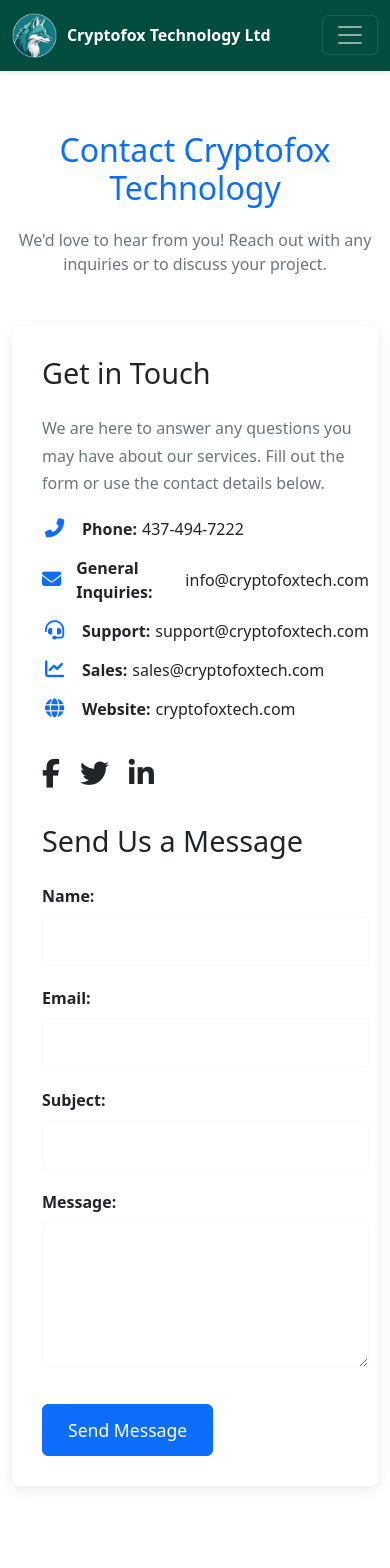
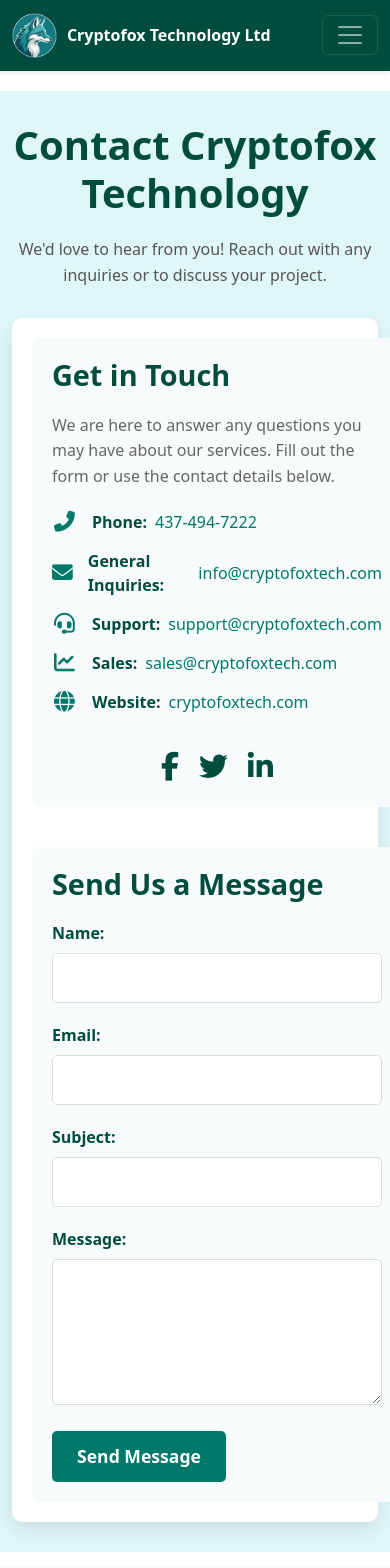
Before and after one commit to cryptofoxtech/corp-web, a React (Create React App) app in the folder client/: page /contact in a window 390 px wide. Shown: the top 1568 px of the page. Built offline with nearby package versions, Linux system fonts and the light colour scheme.

Commit message:
FEAT: Implement and style Contact Us page with form and info.

```diff
--- a/client/src/pages/Contact/Contact.css
+++ b/client/src/pages/Contact/Contact.css
@@ -1,175 +1,235 @@
 /* client/src/pages/Contact/Contact.css */
 
 .contact-page {
-  padding: 40px 0 80px 0;
+    padding: 60px 0; /* Add padding top/bottom */
+    background-color: var(--cf-light-blue-green); /* Light background for the page */
+    min-height: calc(100vh - var(--header-height) - var(--footer-height)); /* Ensure it takes up viewport height */
+    display: flex;
+    flex-direction: column;
+    align-items: center;
 }
 
 .contact-page h1 {
+    color: var(--cf-primary-dark-teal); /* Dark teal for main heading */
+    font-size: 3em;
+    margin-bottom: 20px;
+    font-weight: 700;
     text-align: center;
-  margin-bottom: 20px;
-  color: var(--bs-primary);
 }
 
-.contact-page .page-intro {
+.page-intro {
+    font-size: 1.2em;
+    color: #555;
     text-align: center;
-  font-size: 1.2rem;
     max-width: 800px;
-  margin: 0 auto 50px auto;
-  color: var(--bs-secondary);
+    margin: 0 auto 50px auto; /* Centered with bottom margin */
+    line-height: 1.6;
 }
 
 .contact-grid {
     display: grid;
-  grid-template-columns: 1fr 2fr; /* Info on left, form on right */
-  gap: 40px;
-  background-color: var(--bs-white);
+    grid-template-columns: 1fr; /* Stack columns on small screens */
+    gap: 40px; /* Space between columns */
+    width: 100%;
+    max-width: 1200px; /* Max width for the content */
+    background-color: var(--cf-white); /* White background for the grid content area */
+    border-radius: 10px;
+    box-shadow: 0 8px 20px rgba(0,0,0,0.1);
     padding: 40px;
-  border-radius: 8px;
-  box-shadow: 0 4px 15px rgba(0,0,0,0.08);
 }
 
+/* Contact Info Section */
 .contact-info-section {
-  padding-right: 20px;
+    padding: 20px;
+    background-color: #f8fbfb; /* Slightly off-white background */
+    border-radius: 8px;
 }
 
-.contact-info-section h2,
-.contact-form-section h2 {
-  color: var(--bs-dark);
-  font-size: 2rem;
+.contact-info-section h2 {
+    color: var(--cf-primary-dark-teal); /* Dark teal for sub-heading */
+    font-size: 2em;
     margin-bottom: 25px;
+    font-weight: 600;
 }
 
 .contact-info-section p {
-  color: var(--bs-secondary);
-  line-height: 1.7;
+    color: #666;
+    line-height: 1.6;
     margin-bottom: 20px;
 }
 
-.contact-info-section .info-item {
+.info-item {
     display: flex;
     align-items: center;
     margin-bottom: 15px;
-  color: var(--bs-dark);
+    color: #333;
 }
 
-.contact-info-section .info-item i { /* Placeholder for icons */
-  font-size: 1.2rem;
-  color: var(--bs-primary);
+.info-item i {
+    color: var(--cf-secondary-teal); /* Brighter teal for icons */
+    font-size: 1.3em;
     margin-right: 15px;
-  width: 25px; /* Fixed width for icon */
+    width: 25px; /* Fixed width for icon alignment */
     text-align: center;
 }
 
-.contact-info-section .info-item span {
+.info-item span {
     font-weight: 600;
-  margin-right: 5px;
+    margin-right: 8px;
+    color: var(--cf-primary-dark-teal); /* Dark teal for labels */
 }
 
-.contact-info-section .info-item a {
-  color: var(--bs-dark);
+.info-item a {
+    color: var(--cf-secondary-teal); /* Brighter teal for contact links */
     text-decoration: none;
+    transition: color 0.3s ease;
 }
 
-.contact-info-section .info-item a:hover {
-  color: var(--bs-primary);
+.info-item a:hover {
+    color: var(--cf-primary-dark-teal); /* Darker teal on hover */
     text-decoration: underline;
 }
 
+/* Social Links in Contact Section */
 .social-links-contact {
     margin-top: 30px;
+    display: flex;
+    gap: 20px;
+    justify-content: center; /* Center social icons on small screens */
 }
 
 .social-links-contact a {
-    display: inline-block;
-    color: var(--bs-dark);
-    font-size: 1.8rem;
-    margin-right: 20px;
-    transition: color 0.3s ease;
+    color: var(--cf-primary-dark-teal); /* Dark teal for social icons */
+    font-size: 1.8em;
+    transition: color 0.3s ease, transform 0.2s ease;
 }
 
 .social-links-contact a:hover {
-    color: var(--bs-primary);
+    color: var(--cf-secondary-teal); /* Brighter teal on hover */
+    transform: translateY(-3px);
 }
 
-
-/* Contact Form */
-.contact-form-section .form-group {
-  margin-bottom: 20px;
-  text-align: left;
+/* Contact Form Section */
+.contact-form-section {
+    padding: 20px;
+    background-color: #f8fbfb; /* Slightly off-white background */
+    border-radius: 8px;
 }
 
-.contact-form-section label {
+.contact-form-section h2 {
+    color: var(--cf-primary-dark-teal); /* Dark teal for sub-heading */
+    font-size: 2em;
+    margin-bottom: 25px;
+    font-weight: 600;
+}
+
+.form-group {
+    margin-bottom: 20px;
+}
+
+.form-group label {
     display: block;
     margin-bottom: 8px;
     font-weight: 600;
-  color: var(--bs-dark);
+    color: var(--cf-primary-dark-teal); /* Dark teal for labels */
 }
 
-.contact-form-section input[type="text"],
-.contact-form-section input[type="email"],
-.contact-form-section textarea {
+.form-group input[type="text"],
+.form-group input[type="email"],
+.form-group textarea {
     width: 100%;
     padding: 12px;
-  border: 1px solid var(--bs-light);
+    border: 1px solid #ddd;
     border-radius: 5px;
-  font-family: var(--font-body);
-  font-size: 1rem;
-  color: var(--bs-dark);
-  background-color: var(--bs-body-bg);
-  box-sizing: border-box; /* Include padding in width */
+    font-size: 1em;
+    box-sizing: border-box; /* Include padding and border in element's total width and height */
     transition: border-color 0.3s ease, box-shadow 0.3s ease;
 }
 
-.contact-form-section input[type="text"]:focus,
-.contact-form-section input[type="email"]:focus,
-.contact-form-section textarea:focus {
-  border-color: var(--bs-primary);
+.form-group input[type="text"]:focus,
+.form-group input[type="email"]:focus,
+.form-group textarea:focus {
+    border-color: var(--cf-secondary-teal); /* Brighter teal on focus */
+    box-shadow: 0 0 0 0.2rem rgba(0, 121, 107, 0.25); /* Subtle focus shadow */
     outline: none;
-  box-shadow: 0 0 0 0.2rem rgba(255, 107, 107, 0.25); /* Focus highlight */
 }
 
-.contact-form-section textarea {
-  resize: vertical; /* Allow vertical resizing only */
+/* Style the submit button */
+.contact-form-section .btn {
+    background-color: var(--cf-secondary-teal); /* Brighter teal for button */
+    color: var(--cf-white);
+    padding: 12px 25px;
+    border: none;
+    border-radius: 5px;
+    font-size: 1.1em;
+    font-weight: 600;
+    cursor: pointer;
+    transition: background-color 0.3s ease, transform 0.2s ease;
+    width: auto; /* Allow button to size naturally */
 }
 
-.contact-form-section .btn-primary {
-  width: auto;
-  padding: 12px 25px;
-  font-size: 1.1rem;
-  margin-top: 10px;
+.contact-form-section .btn:hover {
+    background-color: var(--cf-primary-dark-teal); /* Darker teal on hover */
+    transform: translateY(-2px);
 }
 
-.contact-form-section .form-status {
+.form-status {
     margin-top: 20px;
+    padding: 10px;
+    border-radius: 5px;
+    text-align: center;
     font-weight: 600;
-    color: var(--bs-info); /* Use info color for status */
+}
+.form-status.success {
+    background-color: #d4edda; /* Light green */
+    color: #155724; /* Dark green text */
+}
+.form-status.error {
+    background-color: #f8d7da; /* Light red */
+    color: #721c24; /* Dark red text */
 }
 
-
-/* Responsive adjustments for Contact page */
-@media (max-width: 992px) {
+/* Responsive adjustments */
+@media (min-width: 768px) { /* On medium screens and up */
     .contact-grid {
-    grid-template-columns: 1fr; /* Stack columns on smaller screens */
-    gap: 30px;
-    padding: 30px;
+        grid-template-columns: 1fr 1fr; /* Two columns */
+        padding: 50px;
     }
     .contact-info-section {
-    padding-right: 0; /* Remove padding when stacked */
+        padding-right: 30px; /* More space between content and form */
     }
-  .contact-form-section h2 {
-      margin-top: 0;
+    .contact-form-section {
+        padding-left: 30px; /* More space between content and form */
+    }
+    .social-links-contact {
+        justify-content: flex-start; /* Align social icons left on larger screens */
     }
 }
 
-@media (max-width: 576px) {
+@media (max-width: 767.98px) { /* On small screens */
+    .contact-page {
+        padding: 30px 0;
+    }
     .contact-page h1 {
-    font-size: 2rem;
+        font-size: 2.5em;
     }
-  .contact-page .page-intro {
-    font-size: 1rem;
+    .page-intro {
+        font-size: 1em;
+        margin-bottom: 30px;
+    }
+    .contact-grid {
+        padding: 20px;
+    }
+    .contact-info-section,
+    .contact-form-section {
+        padding: 20px;
     }
     .contact-info-section h2,
     .contact-form-section h2 {
-    font-size: 1.8rem;
+        font-size: 1.8em;
+        margin-bottom: 20px;
+    }
+    .social-links-contact {
+        justify-content: center; /* Ensure social links are centered on small screens */
     }
 }
```
Lines whose indentation alone changed are shown as unchanged.
